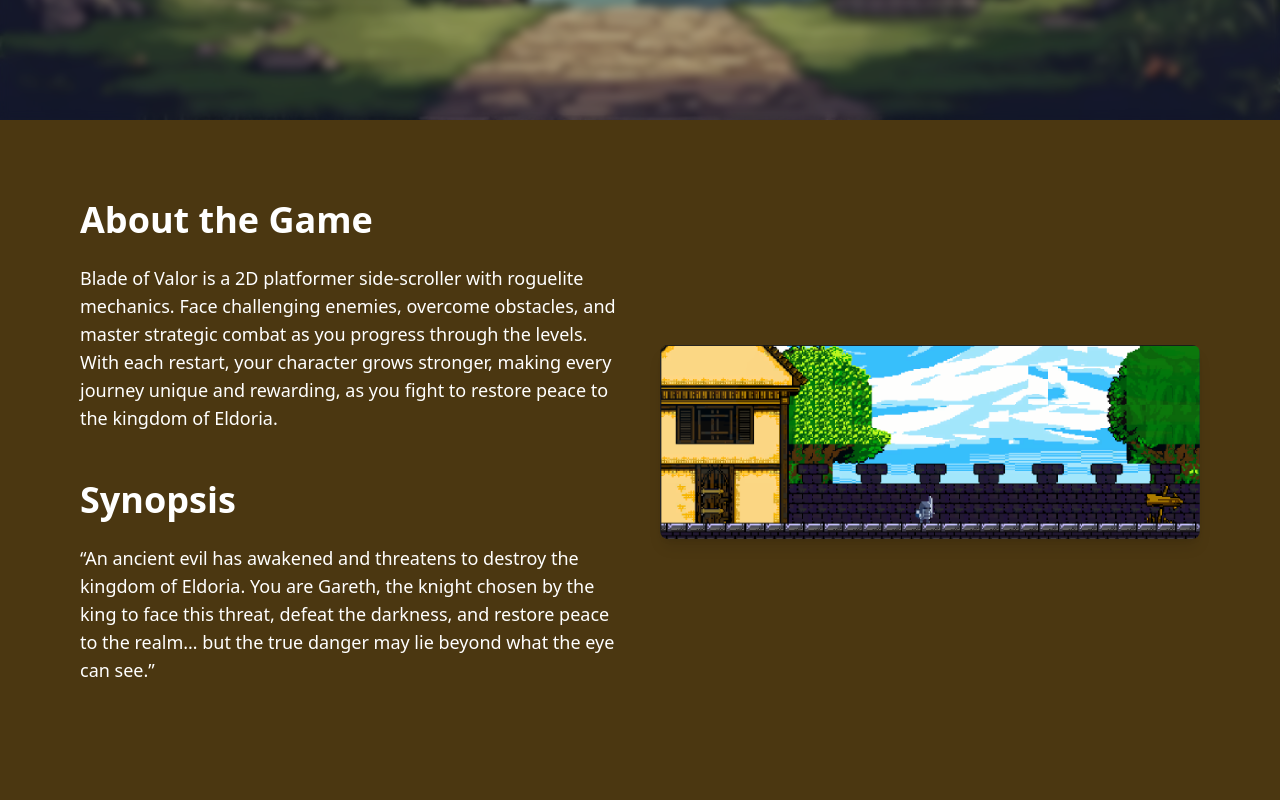
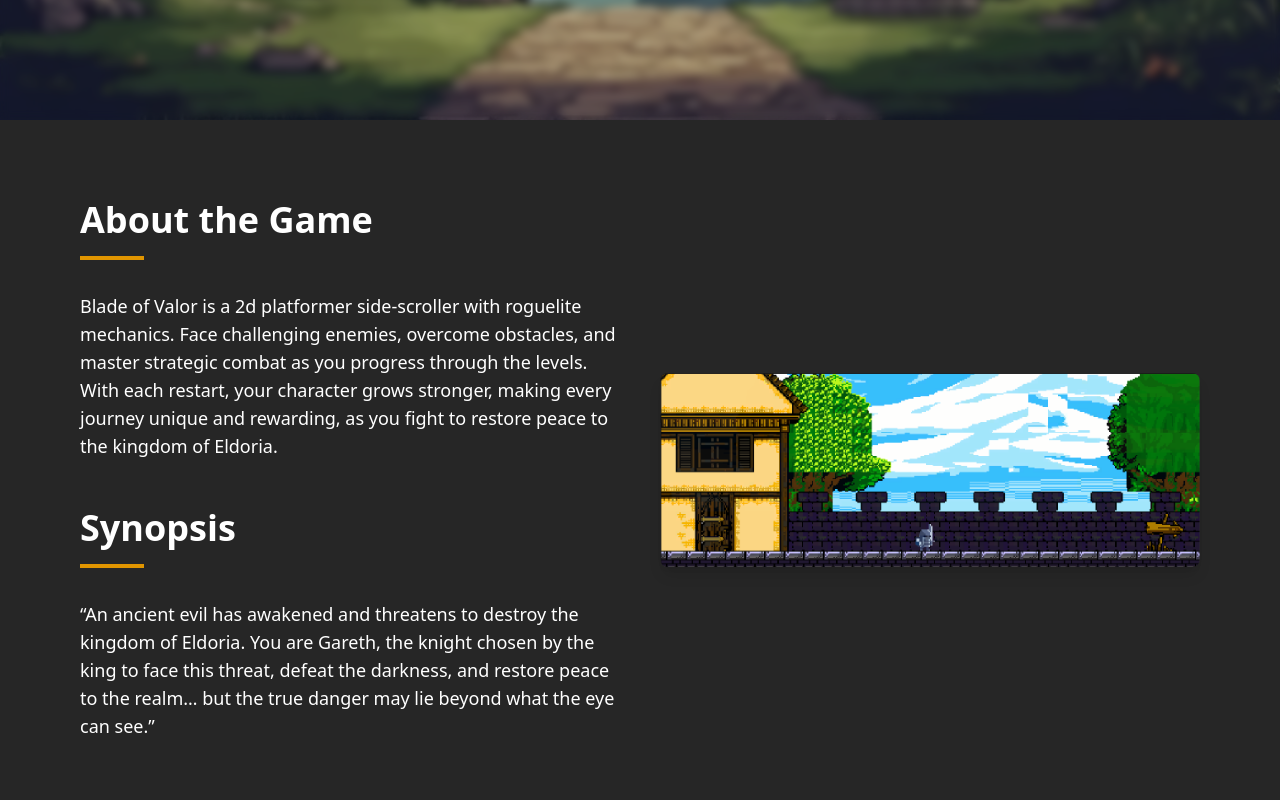
Before and after one commit to RafaelAlvesMDO/BoV-Presskit, a React (Vite) app: page / in a window 1280 px wide. Shown: the part 680-1480 px from the top of the page. Built offline with nearby package versions, Linux system fonts and the light colour scheme.

Commit message:
Update: Background color changed and added line below titles.

```diff
--- a/src/sections/About.tsx
+++ b/src/sections/About.tsx
@@ -8,21 +8,23 @@ const About = forwardRef<HTMLElement>((_props, ref) => {
     <section
       ref={ref} // reference passed by App.tsx
       id="about" // section id (Optional but Optimal)
-      className="bg-neutral-900 text-white py-20 px-6 md:px-20 flex flex-col md:flex-row items-center gap-10"
+      className="bg-neutral-800 text-white py-20 px-6 md:px-20 flex flex-col md:flex-row items-center gap-10"
     >
       {/* About - Text Content */}
       <div className="md:w-1/2">
         {/* About - Text */}
-        <h2 className="text-4xl font-bold mb-6">About the Game</h2>
+        <h2 className="text-4xl font-bold mb-4">About the Game</h2>
+        <div className="w-16 h-1 bg-secondary-700 mb-8"></div>
         <p className="text-lg mb-12">
-          Blade of Valor is a 2D platformer side-scroller with roguelite mechanics.
+          Blade of Valor is a 2d platformer side-scroller with roguelite mechanics.
           Face challenging enemies, overcome obstacles, and master strategic combat
           as you progress through the levels. With each restart, your character
           grows stronger, making every journey unique and rewarding, as you fight
           to restore peace to the kingdom of Eldoria.
         </p>
         {/* Synopsis - Text */}
-        <h2 className="text-4xl font-bold mb-6">Synopsis</h2>
+        <h2 className="text-4xl font-bold mb-4">Synopsis</h2>
+        <div className="w-16 h-1 bg-secondary-700 mb-8"></div>
         <p className="text-lg">
           “An ancient evil has awakened and threatens to destroy the kingdom of Eldoria.
           You are Gareth, the knight chosen by the king to face this threat, defeat the
```
